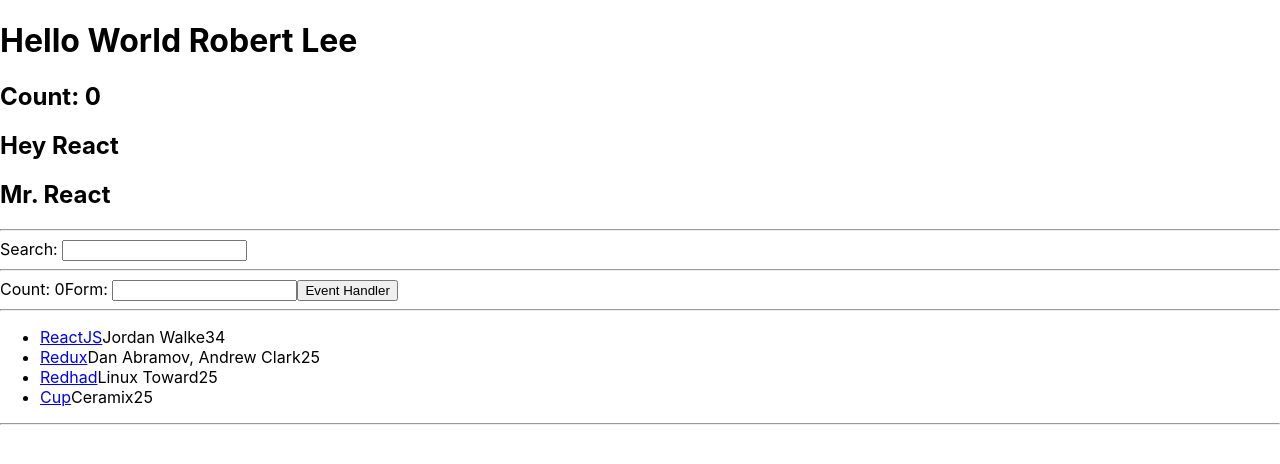
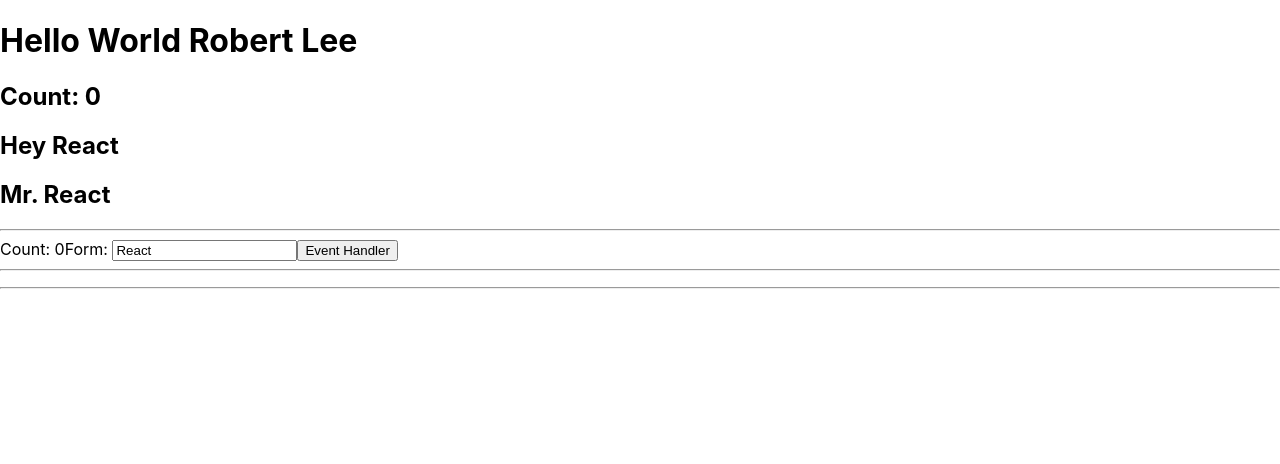
Before and after one commit to lythanh24/hacker-stories, a React (Create React App) app: page / in a window 1280 px wide. Shown: the top 464 px of the page. Built offline with nearby package versions, Linux system fonts and the light colour scheme.

Commit message:
Update App.js

```diff
--- a/src/App.js
+++ b/src/App.js
@@ -72,24 +72,21 @@
 
 const SearchForm = (props) => {
 
-  const [searchTerm, setSearchTerm] = React.useState(0);
-
-  const handleChange = (event) => {
-    setSearchTerm(event.target.value);
-    // B
-    props.onSearch(event);
-  };
-
   const handleClick = (event) => {
     setCount(count + 1);
     console.log("Button Clicked");
+
+    for (var k in props) {
+      console.log(k, props[k]);
+    }
+
   }
 
   return (
     <div>
       Count: {count}
       <label htmlFor="search">Form: </label>
-      <input id="search" type="text" onChange={handleChange} />
+      <input id="search" type="text" value={props.search} onChange={props.onSearch} />
       <button type="button" onClick={handleClick}>
         Event Handler
       </button>
@@ -97,15 +94,28 @@
   );
 }
 
-
-
 function App() {
 
   [count, setCount] = React.useState(0);
 
+  const useSemiPersistentState = (key, initialState) => {
+
+    const [value, setValue] = React.useState(
+      localStorage.getItem(key) || initialState
+    );
+
+    React.useEffect(() => {
+      localStorage.setItem(key, value);
+    }, [value, key]);
+
+    return [value, setValue];
+  };
+
+  const [searchTerm, setSearchTerm] = useSemiPersistentState('search', 'React');
+
   const stories = [
     {
-      title: 'ReactJS',
+      title: 'ReactJS So once you know about',
       url: 'https://reactjs.org/',
       author: 'Jordan Walke',
       num_comments: 3,
@@ -113,36 +123,44 @@
       objectID: 0,
     },
     {
-      title: 'Redux',
+      title: 'Redux your problem which',
       url: 'https://redux.js.org/',
       author: 'Dan Abramov, Andrew Clark',
       num_comments: 2,
       points: 5,
       objectID: 1
     }, {
-      title: 'Redhad',
+      title: 'Redhad needs to be solved',
       url: 'https://redux.js.org/',
       author: 'Linux Toward',
       num_comments: 2,
       points: 5,
-      objectID: 1
+      objectID: 2
     }, {
-      title: 'Cup',
+      title: 'Cup should give you plenty of options solving it',
       url: 'https://redux.js.org/',
       author: 'Ceramix',
       num_comments: 2,
       points: 5,
-      objectID: 1
+      objectID: 3
     },
   ];
-
   function getTile(title) {
     return title;
   };
 
+  React.useEffect(() => {
+    localStorage.setItem('search', searchTerm);
+  }, [searchTerm]);
+
   const handleSearch = (event) => {
-    console.log("App ",event.target.value);
+    console.log("App ", event.target.value);
+    setSearchTerm(event.target.value);
   }
+
+  const searchedStories = stories.filter(function (story) {
+    return story.title.toLowerCase().includes(searchTerm);
+  });
 
   return (
     <div>
@@ -151,15 +169,12 @@
       <h2>{welcome.greeting} {welcome.tile}</h2>
       <h2>{getTile("Mr.")} {welcome.tile}</h2>
       <hr />
-      <Search />
+
+      <SearchForm search={searchTerm} onSearch={handleSearch} />
 
       <hr />
 
-      <SearchForm onSearch={handleSearch} />
-
-      <hr />
-
-      <List list={stories} />
+      <List list={searchedStories} />
 
       <hr />
 
```
